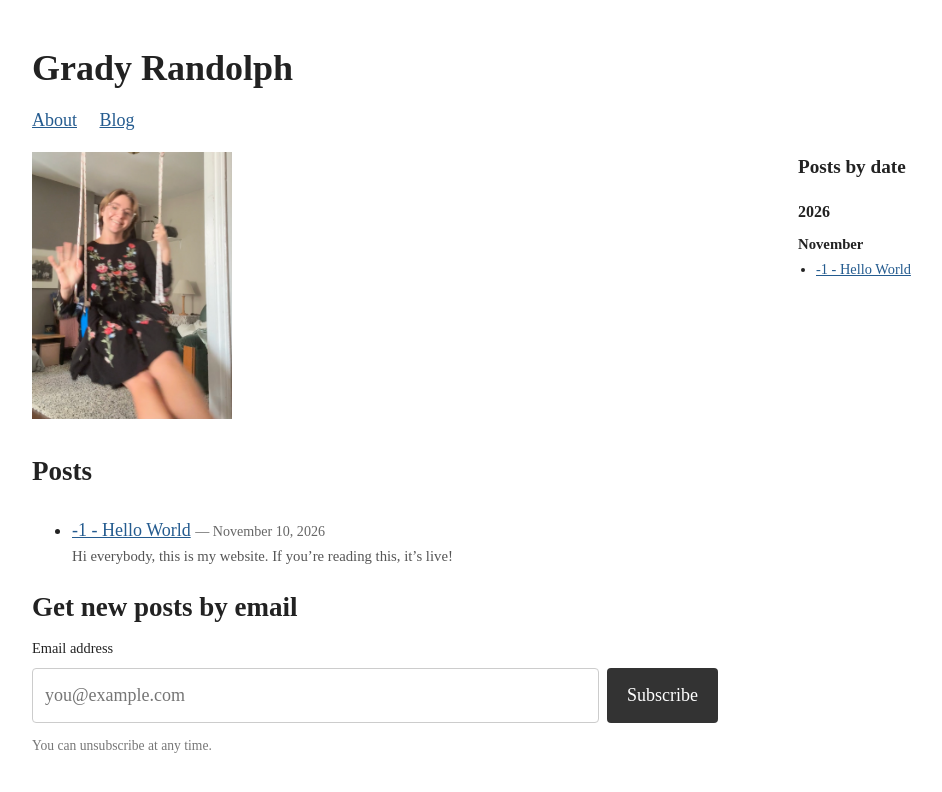
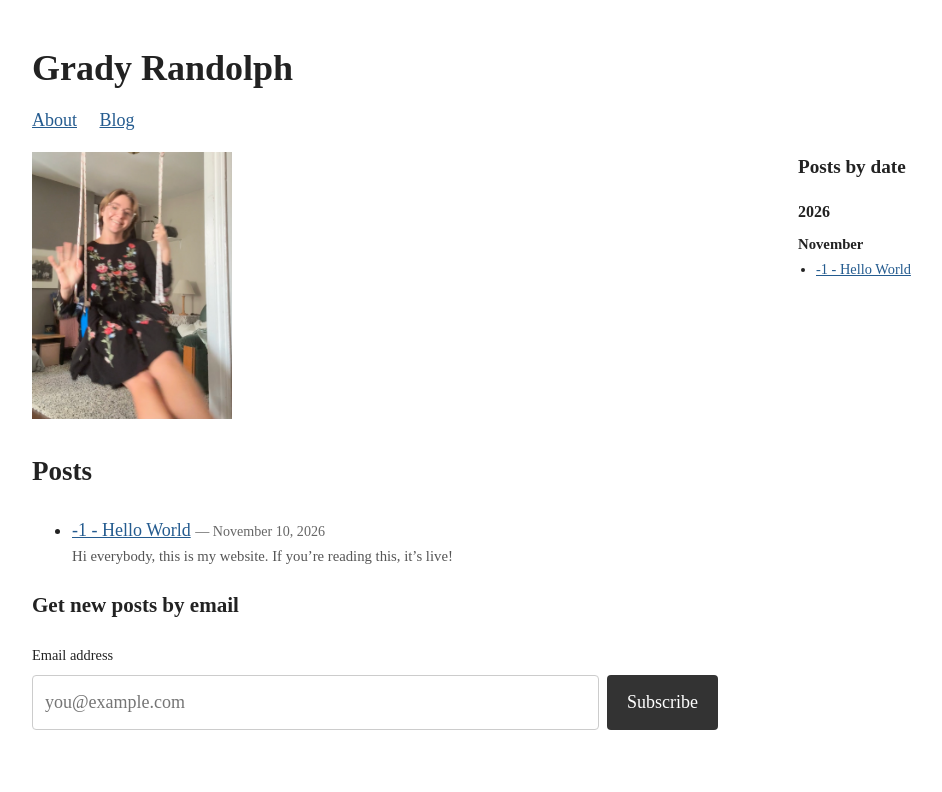
Before and after one commit to gradyrando/gradyrandolph.com, a Jekyll site: the page built from index.html, in a window 1280 px wide. Shown: the top 792 px of the page, without its empty margins (112-1054 px from the left). Built offline with Jekyll 4.4.1, drawn with Linux system fonts in a browser that asks for light colours.

Commit message:
newsletter signup in place

```diff
--- a/_includes/footer.html
+++ b/_includes/footer.html
@@ -1,4 +1,2 @@
 <footer class="site-footer">
-  <!-- <p>© {{ site.time | date: "%Y" }} {{ site.title }}</p> -->
-  <!-- <p><a href="{{ '/feed.xml' | relative_url }}">RSS feed</a></p> -->
 </footer>
--- a/_includes/newsletter-signup.html
+++ b/_includes/newsletter-signup.html
@@ -1,6 +1,6 @@
 
 <div class="newsletter-signup">
-  <h2>Get new posts by email</h2>
+  <h3>Get new posts by email</h3>
 
   <form
     action="https://buttondown.com/api/emails/embed-subscribe/gradyrando"
@@ -24,8 +24,4 @@
       <button type="submit">Subscribe</button>
     </div>
   </form>
-
-  <p class="newsletter-note">
-    You can unsubscribe at any time.
-  </p>
 </div>
--- a/_layouts/default.html
+++ b/_layouts/default.html
@@ -23,8 +23,5 @@
       {% include sidebar.html %}
     </aside>
   </div>
-  {% comment %}
-    {% include footer.html %}
-  {% endcomment %}
 </body>
 </html>
--- a/_layouts/post.html
+++ b/_layouts/post.html
@@ -26,3 +26,5 @@ layout: default
 
   <p><a href="{{ '/blog/' | relative_url }}">← All posts</a></p>
 </article>
+
+{% include newsletter-signup.html %}
--- a/assets/css/style.css
+++ b/assets/css/style.css
@@ -46,7 +46,7 @@ a:hover {
 
 main {
   min-width: 0;
-  margin-bottom: 60px;
+  margin-bottom: 20px;
 }
 
 article {
@@ -118,6 +118,10 @@ article h3 {
 .next-post {
   text-align: right;
   margin-left: auto;
+}
+
+.newsletter-signup {
+  margin-top: 10px;
 }
 
 .newsletter-signup h2 {
```
